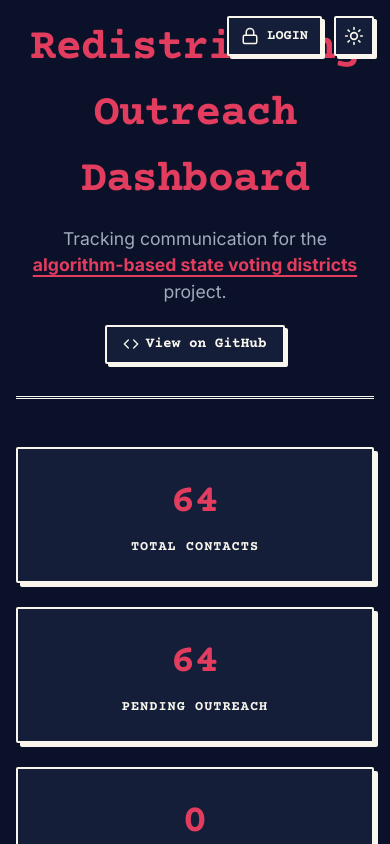
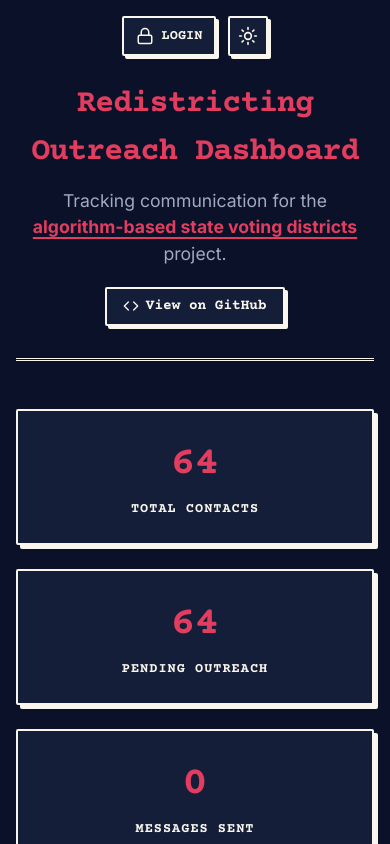
Before and after one commit to howlcipher/redistricting-map-contact, a React (Vite) app: page / in a window 390 px wide. Shown: the top 844 px of the page. Built offline with nearby package versions, Linux system fonts and the light colour scheme.

Commit message:
Optimize dashboard UI for mobile devices

```diff
--- a/src/index.css
+++ b/src/index.css
@@ -355,6 +355,20 @@ h1, h2, h3, .stat-value, .stat-label, th, .category-row td, .repo-link, .icon-bt
     padding: 1rem;
   }
 
+  .header-actions {
+    position: static;
+    justify-content: center;
+    margin-bottom: 1.5rem;
+  }
+
+  .header h1 {
+    font-size: 2rem;
+  }
+
+  .stats-grid {
+    grid-template-columns: 1fr;
+  }
+
   .controls {
     flex-direction: column;
     gap: 1rem;
```
